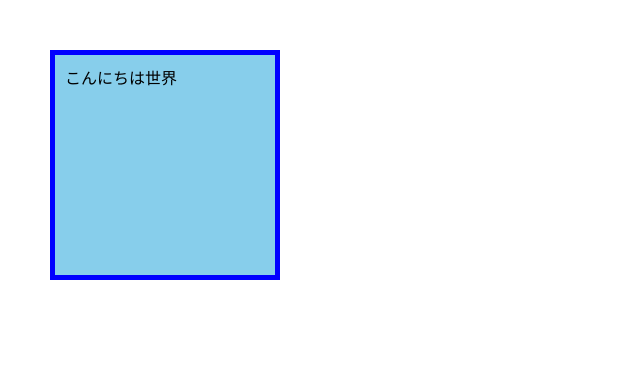
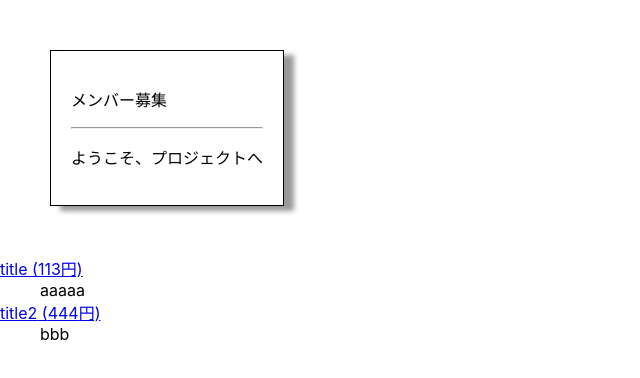
Before and after one commit to yoshi1011/react_relearning, a React (Create React App) app: page / in a window 1280 px wide. Shown: the top 378 px of the page, without its empty margins (0-640 px from the left). Built offline with nearby package versions, Linux system fonts and the light colour scheme.

Commit message:
childrenやrender propsなど

```diff
--- /dev/null
+++ b/src/ListTemplate.js
@@ -0,0 +1,13 @@
+import React from "react";
+
+export default function ListTemplate({src, children}) {
+  return (
+      <dl>
+        {src.map(elem => (
+            <React.Fragment key={elem.isbn}>
+              {children(elem)}
+            </React.Fragment>
+        ))}
+      </dl>
+  )
+}
--- /dev/null
+++ b/src/TitledPanel.js
@@ -0,0 +1,15 @@
+export default function TitledPanel({children}) {
+  const title = children.find(elem => elem.key === 'title')
+  const body = children.find(elem => elem.key === 'body')
+
+  return (
+      <div style={{
+        margin: 50,
+        padding: 20,
+        border: '1px solid #000',
+        width: 'fit-content',
+        boxShadow: '10px 5px 5px #999',
+        backgroundColor: '#fff'
+      }}>{title}<hr />{body}</div>
+  )
+}
--- /dev/null
+++ b/src/books.js
@@ -0,0 +1,15 @@
+const books = [
+  {
+    title: 'title',
+    isbn: 'aaaaaaaaaaaaaa',
+    price: 113,
+    summary: 'aaaaa'
+  },
+  {
+    title: 'title2',
+    isbn: 'bbbbbbbbbbb',
+    price: 444,
+    summary: 'bbb'
+  }
+]
+export default books;
--- a/src/index.js
+++ b/src/index.js
@@ -2,12 +2,30 @@ import React from 'react';
 import ReactDOM from 'react-dom/client';
 import './index.css';
 import reportWebVitals from './reportWebVitals';
-import SelectStyle from "./SelectStyle";
+import TitledPanel from "./TitledPanel";
+import ListTemplate from "./ListTemplate";
+import books from "./books";
+
 
 const root = ReactDOM.createRoot(document.getElementById('root'));
 root.render(
   <React.StrictMode>
-    <SelectStyle mode='light' />
+    <TitledPanel>
+      <p key="title">メンバー募集</p>
+      <p key="body">ようこそ、プロジェクトへ</p>
+    </TitledPanel>
+    <ListTemplate src={books}>
+      {elem => (
+          <>
+            <dt>
+              <a href={`https://wings.msn.to/books/${elem.isbn}/${elem.isbn}.jpg}`}>
+                {elem.title} ({elem.price}円)
+              </a>
+            </dt>
+            <dd>{elem.summary}</dd>
+          </>
+      )}
+    </ListTemplate>
   </React.StrictMode>
 );
 
```
Also changed, not shown: src/StyledPanel.js (added, +12 -0 lines).
